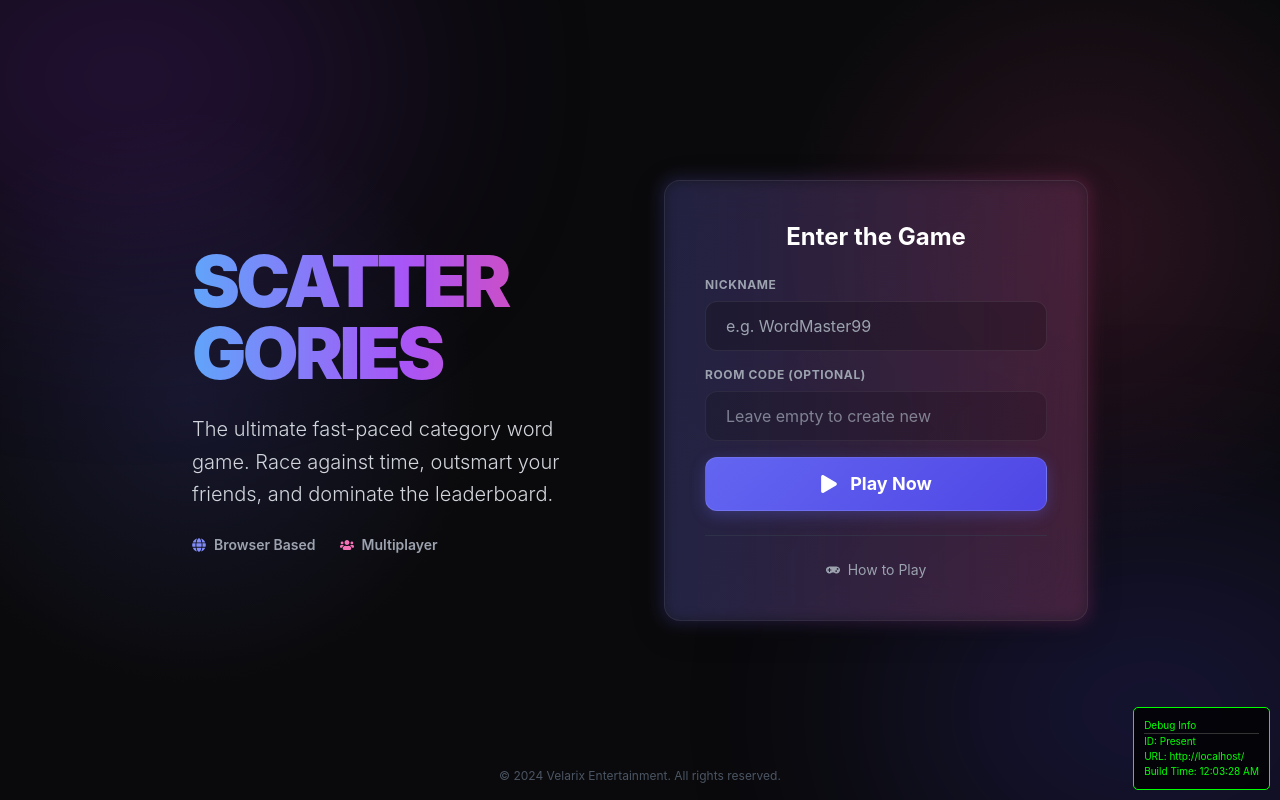
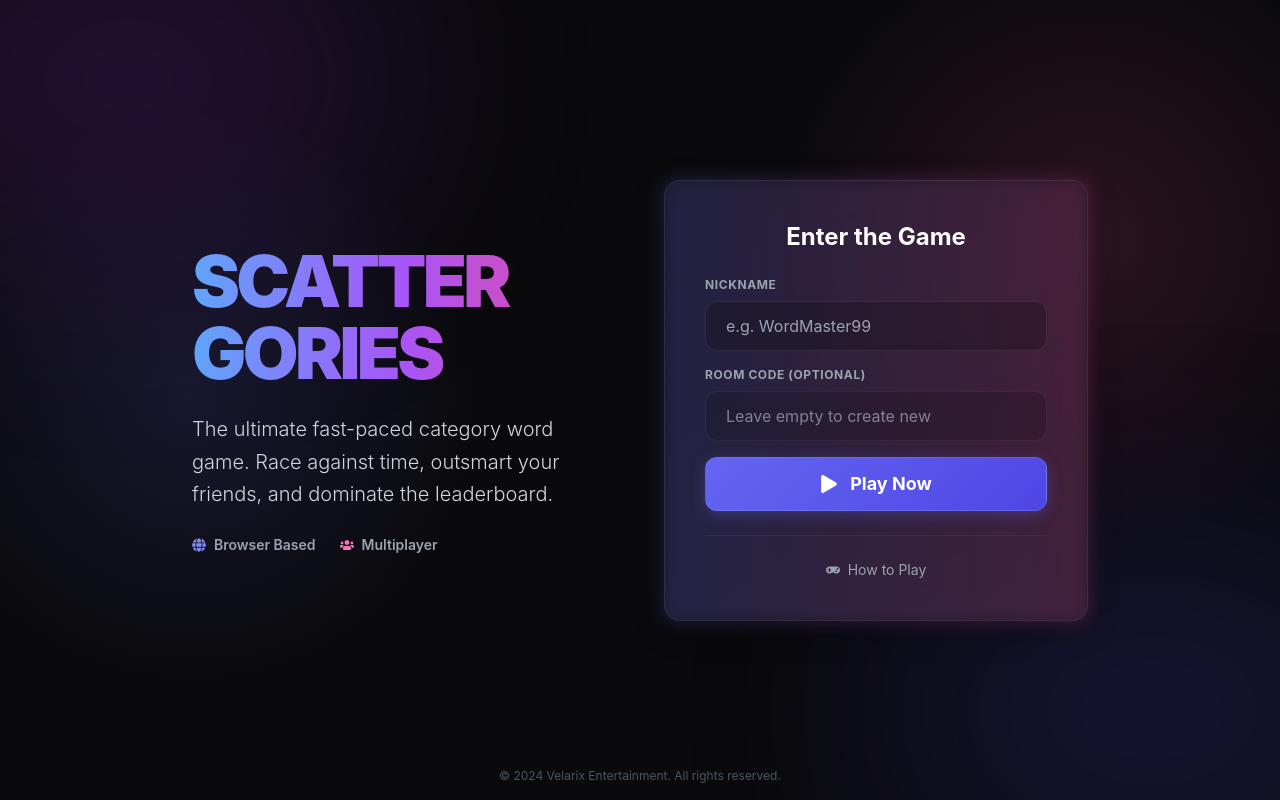
Before and after one commit to EscoLessgo/scattergories, a React (Vite) app: page / in a window 1280 px wide. Built offline with nearby package versions, Linux system fonts and the light colour scheme; no server answers.

Commit message:
Remove debug overlay

```diff
--- a/src/App.jsx
+++ b/src/App.jsx
@@ -6,33 +6,9 @@ import Terms from './pages/Terms';
 import Privacy from './pages/Privacy';
 import { AnimatePresence } from 'framer-motion';
 
-function DebugOverlay() {
-    const hasClient = !!import.meta.env.VITE_DISCORD_CLIENT_ID;
-    const url = window.location.href;
-    const [visible, setVisible] = useState(true);
-
-    if (!visible) return null;
-
-    return (
-        <div style={{
-            position: 'fixed', bottom: 10, right: 10, zIndex: 9999,
-            background: 'rgba(0,0,0,0.8)', color: '#0f0', padding: '10px',
-            borderRadius: '5px', fontSize: '10px', maxWidth: '300px',
-            border: '1px solid #0f0', pointerEvents: 'none'
-        }}>
-            <h3 style={{ margin: 0, borderBottom: '1px solid #333' }}>Debug Info</h3>
-            <div>ID: {hasClient ? 'Present' : 'MISSING'}</div>
-            <div style={{ wordBreak: 'break-all' }}>URL: {url}</div>
-            <div>Build Time: {new Date().toLocaleTimeString()}</div>
-        </div>
-    );
-}
-
 function App() {
     return (
         <HashRouter>
-            <div style={{ position: 'relative', width: '100%', height: '100%' }}>
-                <DebugOverlay />
             <AnimatePresence mode="wait">
                 <Routes>
                     <Route path="/" element={<Home />} />
@@ -41,7 +17,6 @@ function App() {
                     <Route path="/privacy" element={<Privacy />} />
                 </Routes>
             </AnimatePresence>
-            </div>
         </HashRouter>
     );
 }
```
Lines whose indentation alone changed are shown as unchanged.
